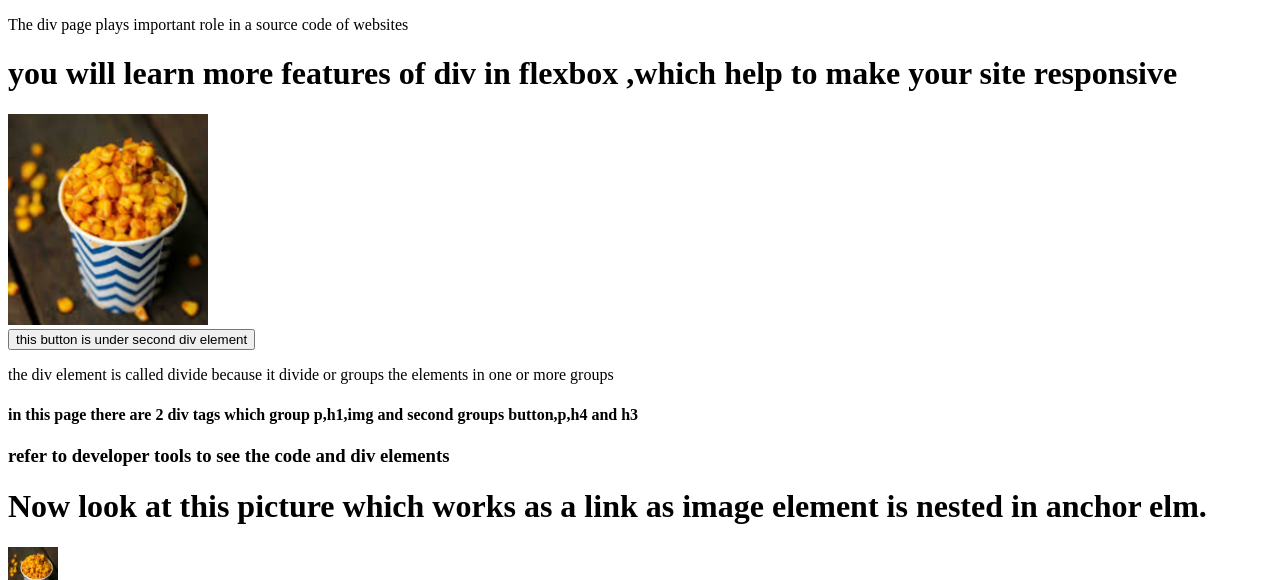
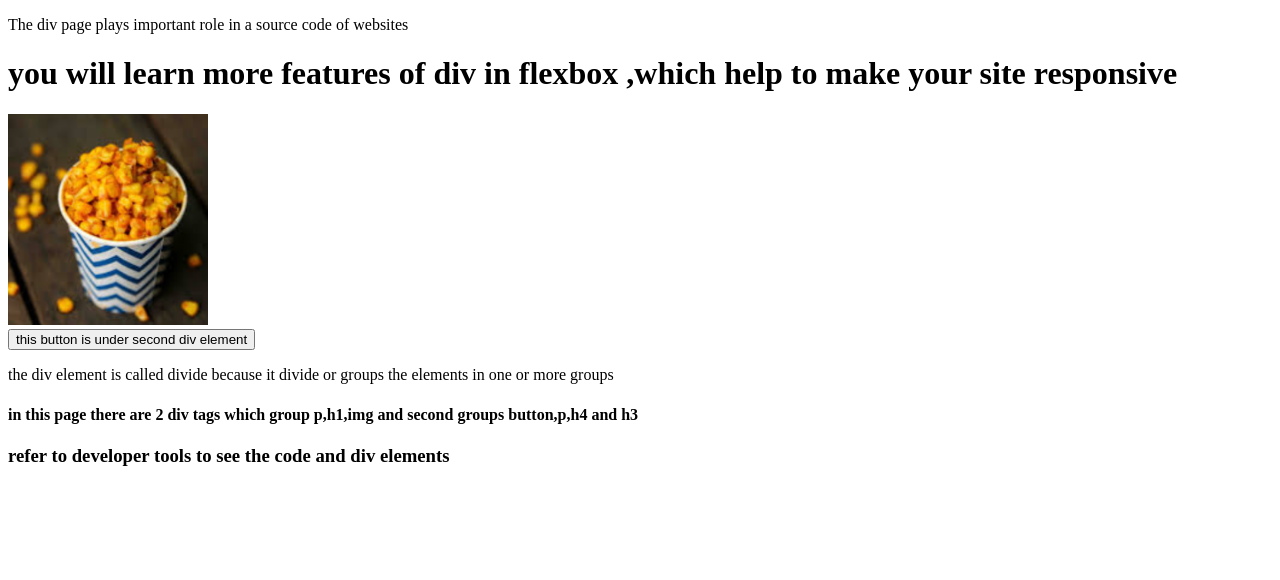
Before and after one commit to Abhi4244/Code1.11, a plain HTML site: page index.html in a window 1280 px wide. Shown: the top 580 px of the page. Drawn offline with Linux system fonts and the light colour scheme.

Commit message:
Update index.html

```diff
--- a/index.html
+++ b/index.html
@@ -15,8 +15,7 @@
 <h4>in this page there are 2 div tags which group p,h1,img and second groups button,p,h4 and h3</h4>
 <h3>refer to developer tools to see the code and div elements </h3>
     </div>
-    <h1>Now look at this picture which works as a link as image element is nested in anchor elm.</h1>
-    <a href="https://abhi4244.github.io/Code1.12/"><img src="corn.png";height="50px"width="50px"></a>
+
 
   </body>
 </html>
```
